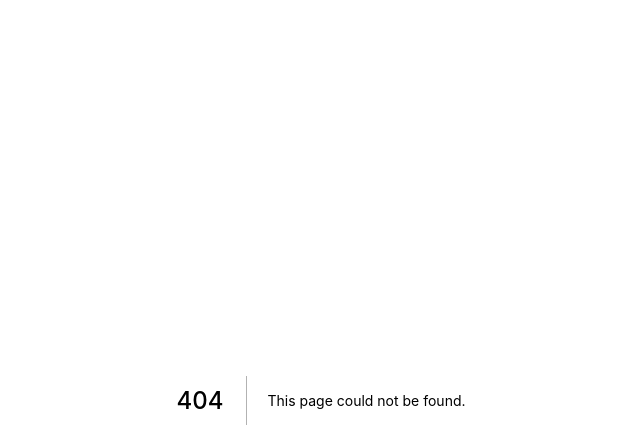
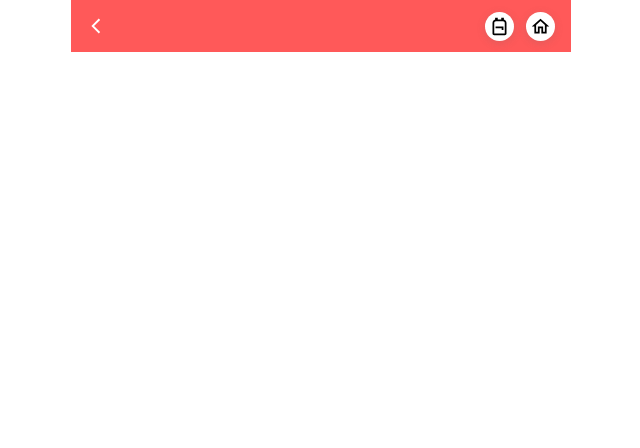
Before and after one commit to Rangga-PR/pokepedia-ts, a Next.js app: page /my-pokemon in a window 1280 px wide. Before the commit this address had no page. Shown: the top 448 px of the page, without its empty margins (319-959 px from the left). Built offline with nearby package versions, Linux system fonts and the light colour scheme; what urql would draw is missing.

Commit message:
add my pokemon page

```diff
--- /dev/null
+++ b/pages/my-pokemon.tsx
@@ -0,0 +1,26 @@
+import { useContext, useEffect } from "react";
+import Head from "next/head";
+import Layout from "../src/layout";
+import Appbar from "../src/components/apppbar";
+import { GET_MY_POKEMON, myPokemonStore } from "../src/context/mypokemon";
+import MyPokemonList from "../src/components/mypokemonlist";
+
+export default function MyPokemon() {
+  const { state, dispatch } = useContext(myPokemonStore);
+
+  useEffect(() => {
+    dispatch({ type: GET_MY_POKEMON });
+  }, [dispatch]);
+
+  return (
+    <Layout>
+      <Head>
+        <title>{`Pokepedia || Koleksi pokemon`}</title>
+        <meta name="description" content="Temukan pokemon favoritmu" />
+        <link rel="icon" href="/favicon.ico" />
+      </Head>
+      <Appbar />
+      <MyPokemonList data={state} />
+    </Layout>
+  );
+}
```
